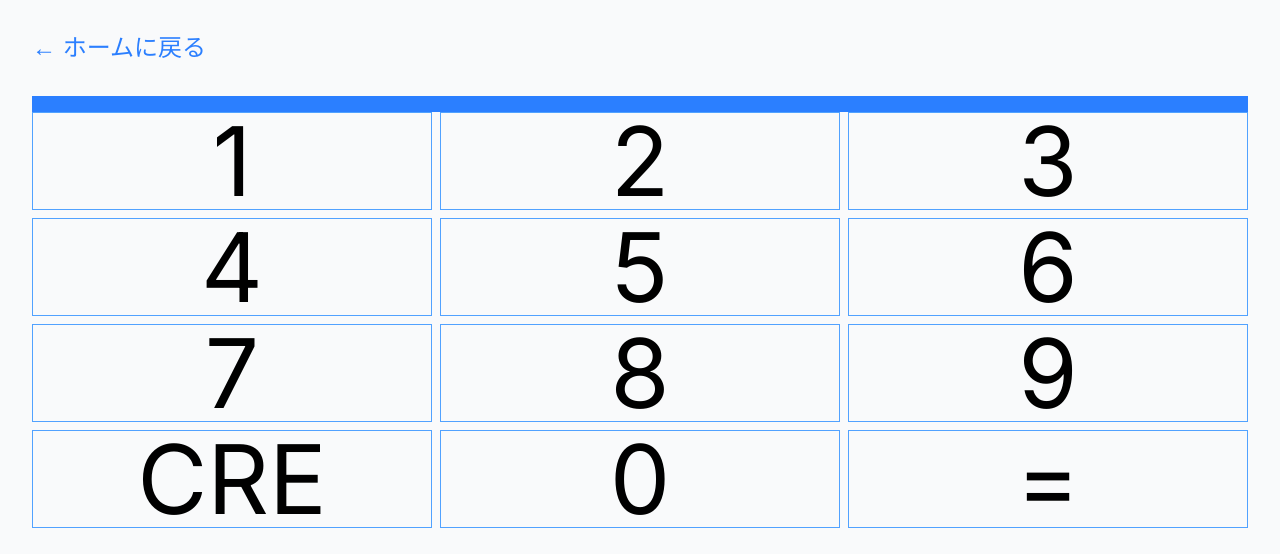
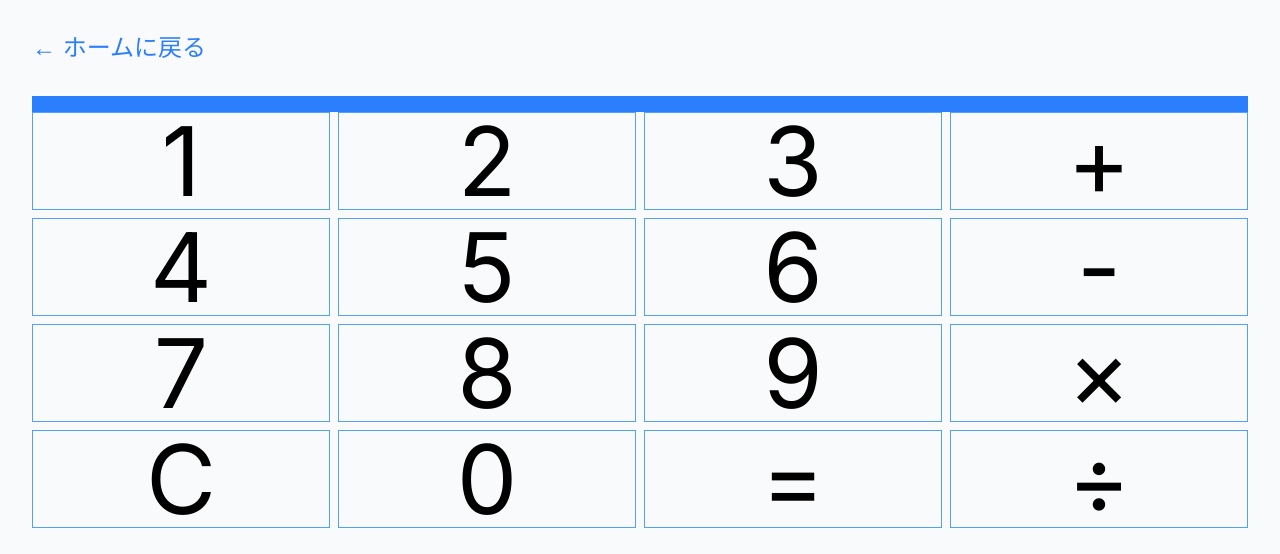
Before and after one commit to Reossann/my-universe, a Next.js app: page /calc in a window 1280 px wide. Shown: the top 554 px of the page. Built offline with nearby package versions, Linux system fonts and the light colour scheme.

Commit message:
feat: calc => 演算子を追加

```diff
--- a/app/calc/page.tsx
+++ b/app/calc/page.tsx
@@ -10,19 +10,30 @@ import { useRouter } from 'next/navigation'; // ← 1. 追加！
 
 export default function Calc(){
 
-    const numbersList = ["1","2","3","4","5","6","7","8","9","CRE","0","="];
+    const numbersList = ["1","2","3","+","4","5","6","-","7","8","9","×","C","0","=","÷"];
+    const operator = ["+","-","×","÷"]
     const [result, setResult] = useState<string>("")
     const handlePrint = (number: string) => {
         let new_result = structuredClone(result);
-        if ("CRE" === number){
+        if ("C" === number){
                 new_result = ""
                 setResult(new_result)
                 return
             }
-        // if ("=" === number){
+        if ("=" === number){
+            const new_result_num = Number(new_result);
+            console.log(new_result_num)
+            setResult(String(new_result_num))
+            return
+        }
+        for (const x of operator){
+            if (x === number){
+                new_result += number
+                setResult(new_result)
+                return
+            }
 
-        // }
-        // if ("+" === number)
+        }
         for (const i of numbersList){
 
             if (number === i){
@@ -59,7 +70,7 @@ export default function Calc(){
             <div className='
             grid
             justify-center
-            grid-cols-3
+            grid-cols-4
             gap-2
             '>
             {numbersList.map((numbers) => (
```
